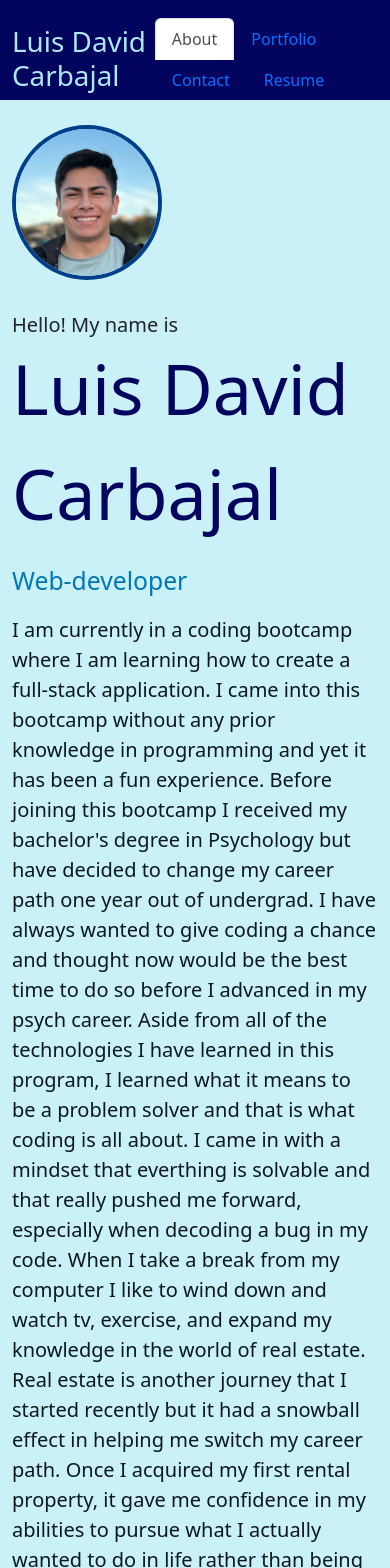
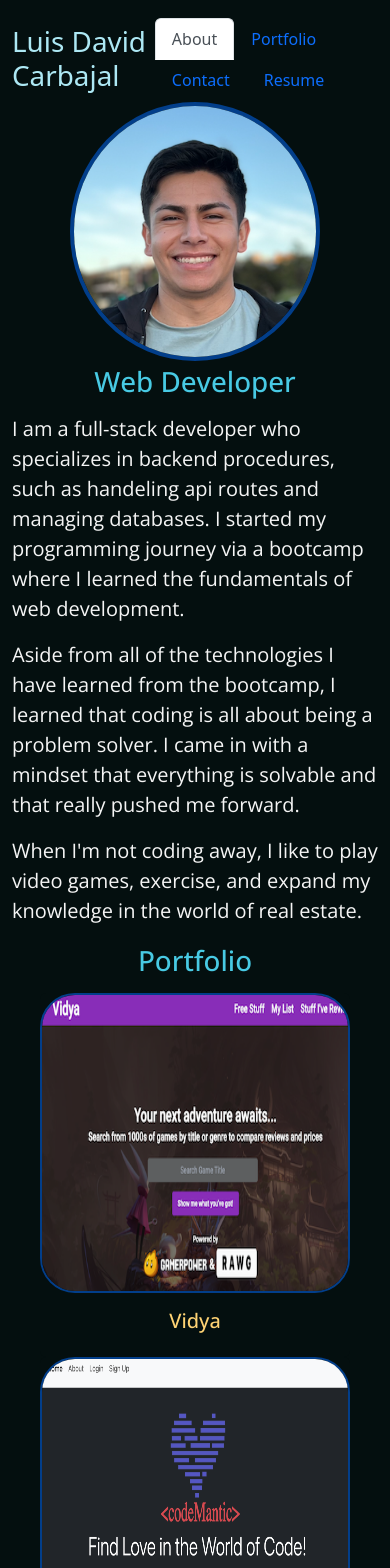
Before and after one commit to Luis00809/Portfolio, a React (Vite) app: page / in a window 390 px wide. Shown: the top 1568 px of the page. Built offline with nearby package versions, Linux system fonts and the light colour scheme; no server answers.

Commit message:
responsiveness

```diff
--- a/index.html
+++ b/index.html
@@ -3,6 +3,9 @@
   <head>
     <meta charset="UTF-8" />
     <meta name="viewport" content="width=device-width, initial-scale=1.0" />
+    <link rel="preconnect" href="https://fonts.googleapis.com">
+    <link rel="preconnect" href="https://fonts.gstatic.com" crossorigin>
+    <link href="https://fonts.googleapis.com/css2?family=Lato:wght@300&family=Open+Sans:ital,wght@0,300;0,400;0,500;0,600;1,300;1,400;1,500;1,600;1,800&display=swap" rel="stylesheet">
     <title>Luis Carbajal Portfolio</title>
   </head>
   <body>
--- a/package.json
+++ b/package.json
@@ -16,8 +16,13 @@
   "dependencies": {
     "bootstrap": "^5.2.3",
     "emailjs-com": "^3.2.0",
+    "framer-motion": "^10.16.16",
+    "popmotion": "^11.0.5",
     "react": "^18.2.0",
+    "react-bootstrap": "^2.7.4",
     "react-dom": "^18.2.0",
+    "react-intersection-observer": "^9.5.3",
+    "react-responsive": "^9.0.2",
     "react-router-dom": "^6.10.0"
   },
   "devDependencies": {
--- a/src/App.jsx
+++ b/src/App.jsx
@@ -1,6 +1,9 @@
+import 'bootstrap/dist/css/bootstrap.min.css';
+
 import { Outlet } from "react-router-dom";
 import Nav from './components/UI/Navbar';
 import Footer from './components/UI/footer';
+
 
 function App() {
     return (
--- a/src/components/UI/CardList.jsx
+++ b/src/components/UI/CardList.jsx
@@ -1,3 +1,10 @@
+import { motion, useAnimation } from "framer-motion";
+import { useInView } from "react-intersection-observer";
+import { useEffect } from "react";
+
+
+
+
 
 const styles = {
     size: {
@@ -12,11 +19,12 @@ const styles = {
 
     },
     title: {
-       color: "rgb(0, 119, 182)",
-       fontSize: "20px"
+       color: "rgb(255, 211, 116)",
+       fontSize: "20px",
+       fontFamily: 'open sans',
     },
     backColor: {
-        background: "rgb(202, 240, 248)",
+        background: "rgb(4, 15, 15)",
         border: 'none',
     }
 
@@ -24,22 +32,57 @@ const styles = {
 }
 
 function Cardlist(props) {
+
+    const { ref, inView } = useInView({
+        triggerOnce: true, // Change this if you want the animation to trigger again whenever it comes in view
+      });
+
+      const animation = useAnimation();
+
+      useEffect(() => {
+        if (inView) {
+          animation.start("show");
+        }
+      }, [inView, animation]);
+
       return (
         <div className="container ">
           <div className="d-flex flex-wrap justify-content-center gx-2">
             {props.project.map(item => (
-                   <div style={styles.backColor} key={item.id} className="card col-md-6 col-lg-4 d-flex flex-column align-items-center" >
+              <motion.div
+                ref={ref}
+                animate={animation}
+                initial="hidden"
+                variants={{
+                    hidden: {
+                        opacity: 0,
+                        x: '-100%',
+                        transition: { duration: 2 }
+                      },
+                      show: {
+                        opacity: 1,
+                        x: '0',
+                        transition: { duration: 1, staggerChildren: 3 }
+
+                      },
+                }}
+                style={styles.backColor}
+                key={item.id}
+                className="card col-md-6 col-lg-4 d-flex flex-column align-items-center stagger "
+              >
+                <div className="image-container">
                   <a target="_blank" href={item.link}>
-                        <img style={styles.size} src={item.src} className="card-img-top" alt={item.name}/>
+                    <img src={item.src} className="card-img-top portCard" alt={item.name}/>
                   </a>
+                </div>
                 <div className="card-body">
                   <h5 style={styles.title} className="card-title text-center ">{item.name}</h5>
                 </div>
-                   </div>
+              </motion.div>
             ))}
           </div>
         </div>
-    )
+      );
      };
 
 
--- /dev/null
+++ b/src/components/UI/Heading.jsx
@@ -0,0 +1,39 @@
+import { useInView } from 'react-intersection-observer';
+import { motion } from 'framer-motion';
+
+const style = {
+    heading: {
+        color: 'rgb(72, 202, 228)',
+        fontFamily: 'open sans',
+    }
+
+}
+
+const HeadingAnimation = ({ label, classH }) => {
+
+    const [ref, inView] = useInView({
+        triggerOnce: true,
+    });
+
+    const variants = {
+        hidden: { opacity: 0, },
+        show: { opacity: 1,  transition: { duration: 3 }
+    },
+    };
+
+    return (
+        <motion.h1
+            style={style.heading}
+            className={classH}
+            ref={ref}
+            variants={variants}
+            initial='hidden'
+            animate= {inView ? 'show' : 'hidden'}
+
+        >
+            {label}
+        </motion.h1>
+    )
+};
+
+export default HeadingAnimation;
--- a/src/components/UI/Navbar.jsx
+++ b/src/components/UI/Navbar.jsx
@@ -4,7 +4,7 @@ import "../../styles/navbar.css";
 const styles = {
   nav: {
     height: '100px',
-    background: "rgb(3, 4, 94)",
+    // background: "rgb(3, 4, 94)",
   },
   name: {
     color: "rgb(173, 232, 244)"
--- a/src/components/UI/skillsList.jsx
+++ b/src/components/UI/skillsList.jsx
@@ -1,14 +1,117 @@
-function SkillsList(props) {
-    return (
-        <div className="text-center" >
-            <ul >
-                {props.skills.map(item => (
-                <li id="skillsList" key={item.id}>{item.devSkill}</li>
-                ))}
-            </ul>
+import * as React from "react";
+import { useState } from "react";
+import { motion, AnimatePresence } from "framer-motion";
+import { wrap } from "popmotion";
 
-        </div>
-    );
+const skillsImages = [
+
+    {
+        id: 2,
+        src: "https://static.vecteezy.com/system/resources/previews/027/127/463/original/javascript-logo-javascript-icon-transparent-free-png.png"
+    },
+    {
+        id: 3,
+        src: "https://www.w3.org/html/logo/downloads/HTML5_1Color_Black.png"
+    },
+    {
+        id: 4,
+        src: "https://upload.wikimedia.org/wikipedia/commons/thumb/6/62/CSS3_logo.svg/800px-CSS3_logo.svg.png"
+    },
+    {
+        id: 5,
+        src: "https://cdn-icons-png.flaticon.com/512/4299/4299956.png"
+    },
+    {
+        id: 6,
+        src: "https://upload.wikimedia.org/wikipedia/commons/thumb/a/a7/React-icon.svg/2300px-React-icon.svg.png"
+    },
+    {
+        id: 7,
+        src: "https://upload.wikimedia.org/wikipedia/commons/thumb/7/70/Font_Awesome_5_brands_node-js.svg/1200px-Font_Awesome_5_brands_node-js.svg.png"
+    },
+
+]
+
+const style = {
+  skillImg: {
+    width: "300px",
+    height: "300px",
+  },
+
+}
+const variants = {
+  enter: (direction) => {
+    return {
+      x: direction > 0 ? 1000 : -1000,
+      opacity: 0
+    };
+  },
+  center: {
+    zIndex: 1,
+    x: 0,
+    opacity: 1
+  },
+  exit: (direction) => {
+    return {
+      zIndex: 0,
+      x: direction < 0 ? 1000 : -1000,
+      opacity: 0
+    };
+  }
+};
+
+const swipeConfidenceThreshold = 10000;
+const swipePower = (offset, velocity) => {
+  return Math.abs(offset) * velocity;
+};
+
+export const SkillsList = () => {
+  const [[page, direction], setPage] = useState([0, 0]);
+
+  const imageIndex = wrap(0, skillsImages.length, page);
+
+  const paginate = (newDirection) => {
+    setPage([page + newDirection, newDirection]);
+  };
+
+  return (
+    <>
+      <AnimatePresence initial={false} custom={direction}>
+        <motion.img
+          key={page}
+          src={skillsImages[imageIndex].src}
+          style={style.skillImg}
+          custom={direction}
+          variants={variants}
+          initial="enter"
+          animate="center"
+          exit="exit"
+          transition={{
+            x: { type: "tween", duration: 0.5 },
+            opacity: { duration: 0.2 }
+          }}
+          drag="x"
+          dragConstraints={{ left: 0, right: 0 }}
+          dragElastic={1}
+          onDragEnd={(e, { offset, velocity }) => {
+            const swipe = swipePower(offset.x, velocity.x);
+
+            if (swipe < -swipeConfidenceThreshold) {
+              paginate(1);
+            } else if (swipe > swipeConfidenceThreshold) {
+              paginate(-1);
+            }
+          }}
+        />
+      </AnimatePresence>
+      <div  className="next" onClick={() => paginate(1)}>
+        {"‣"}
+      </div>
+      <div  className="prev" onClick={() => paginate(-1)}>
+        {"‣"}
+      </div>
+    </>
+  );
 };
 
 export default SkillsList;
--- a/src/index.css
+++ b/src/index.css
@@ -1,6 +1,4 @@
 body {
-    min-height: 100vh;
-    display: flex;
-    flex-direction: column;
-    background-color: rgb(202, 240, 248);
+    background-color: rgb(4, 15, 15);
+
 }
--- a/src/pages/About.jsx
+++ b/src/pages/About.jsx
@@ -1,8 +1,18 @@
 import Cardlist from '../components/UI/CardList';
 import SkillsList from "../components/UI/skillsList";
+import { motion } from 'framer-motion';
+import HeadingAnimation from '../components/UI/Heading'
+
+import Container from 'react-bootstrap/Container';
+import Row from 'react-bootstrap/Row';
+import Col from 'react-bootstrap/Col';
+import { useMediaQuery } from 'react-responsive';
+
+
 
 import { useState, useRef } from 'react';
 import emailjs from 'emailjs-com';
+
 
 import "../styles/resume.css";
 
@@ -59,36 +69,39 @@ const styles = {
     image: {
         borderRadius: "50%",
         border: "4px solid rgb(2, 62, 138)",
-        marginBottom: '10px',
-        marginTop: '25px',
-        width: "150px"
+        width: "250px",
+        height: '30%'
     },
     nameP: {
         fontSize: '70px',
-        color: "rgb(3, 4, 94)",
+        color: "rgb(255, 255, 255)",
+        fontFamily: 'open sans',
+
 
     },
     pHeight: {
         height: '12px'
     },
     pColor: {
-        color: "rgb(12, 24, 33)",
-
+        color: "rgb(245, 245, 245)",
+        fontFamily: 'open sans',
     },
-    subHead:{
-        color: 'rgb(0, 119, 182)',
+    messageValues: {
+        color: "rgb(4, 15, 15)",
+        fontFamily: 'open sans',
+    },
+    inputColor: {
+        fontFamily: 'open sans',
+        color: 'rgb(4, 15, 15)'
     },
     greet: {
         position: 'relative',
-        top: '20px'
-    },
-    margin: {
-        margin: '2rem',
-        color: "rgb(3, 4, 94)"
+        top: '20px',
+        color: 'rgb(72, 202, 228)',
+        fontFamily: 'open sans',
+
     },
     box: {
-        // border: "2px solid black",
-        // marginTop: "8rem",
         flexGrow: 1
     },
     parentBox: {
@@ -96,9 +109,6 @@ const styles = {
        flexDirection: 'column',
        width: "100%",
        height: "610px"
-    },
-    header: {
-        color: "rgb(3, 4, 94)"
     },
     errorText: {
         color: "red",
@@ -108,6 +118,27 @@ const styles = {
         width: "100px",
         height: "100px",
     },
+    containerEl: {
+        height: '100vh',
+        width: '100%'
+    },
+    inBetweenSizes: {
+        height: '140vh',
+        width: '100%'
+    },
+    smallScreen: {
+        height: '260vh',
+        width: '100%'
+    },
+    contactS: {
+        height: '40vh',
+        width: '100%'
+    },
+    resume: {
+        color: 'rgb(72, 202, 228)',
+        fontFamily: 'open sans',
+    },
+
 }
 
 export default function About() {
@@ -120,6 +151,10 @@ export default function About() {
     const SERVICE_ID = import.meta.env.VITE_REACT_APP_SERVICE_ID
     const TEMPLATE_ID = import.meta.env.VITE_REACT_APP_TEMPLATE_ID
 
+    const isMediumScreen = useMediaQuery({query: '(max-width: 991px)' });
+
+    const isSmallScreen = useMediaQuery({ query: '(max-width: 767px)' });
+    const isInBetweenSizes = useMediaQuery({ query: '(min-width: 768px) and (max-width: 991px)' });
 
 
     const handleInputChange = (e) => {
@@ -169,57 +204,86 @@ export default function About() {
 
     return (
     <div>
-        <div className="container d-flex">
-            <div className="row">
-                <div>
+        <Container  >
+            <div style={styles.containerEl}>
+                <Row className=' h-100 d-flex align-items-center'>
+                    <Col m={12} lg={4}   >
+                        <div className=' d-flex justify-content-center '>
                             <img style={styles.image} src="../assets/images/Photo for badge .png" alt="Picture of Luis David Carbajal"/>
                         </div>
-                <div className=" col-sm-12">
-                    <p style={styles.greet} className="fs-5 "> Hello! My name is </p>
-                    <p style={styles.nameP} >Luis David Carbajal</p>
-                    <p style={styles.subHead} className="fs-2">Web-developer</p>
+                    </Col>
+                    <Col>
+                        <div>
+                            {/* <p style={styles.greet} className="fs-5 "> Hello! My name is </p>
+                            <p style={styles.nameP} >Luis David Carbajal</p> */}
+                            <HeadingAnimation classH={isMediumScreen? 'mb-3 text-center' : 'mb-3'} label={'Web Developer'} />
                             <p style={styles.pColor} className="fs-5">
-                        I am currently in a coding bootcamp where I am learning how to create a full-stack application.
-                        I came into this bootcamp without any prior knowledge in programming and yet it has been a fun experience.
-                        Before joining this bootcamp I received my bachelor's degree in Psychology but have decided to change my career path one year out of undergrad.
-                        I have always wanted to give coding a chance and thought now would be the best time to do so before I advanced in my psych career. Aside
-                        from all of the technologies I have learned in this program, I learned what it means to be a problem solver and that is what coding is all about.
-                        I came in with a mindset that everthing is solvable and that really pushed me forward, especially when decoding a bug in my code.
-                        When I take a break from my computer I like to wind down and watch tv, exercise, and expand my knowledge in the world of real estate.
-                        Real estate is another journey that I started recently but it had a snowball effect in helping me switch my career path.
-                        Once I acquired my first rental property, it gave me confidence in my abilities to pursue what I actually wanted to do in life rather than being hesitant to start.
-                        I know there's going to be frustrating nights ahead, but I am excited for the journey.
+                                I am a full-stack developer who specializes in backend procedures, such as handeling api routes and managing databases.
+                                I started my programming journey via a bootcamp where I learned the fundamentals of web development.
+                            </p>
+                            <p style={styles.pColor} className="fs-5">
+                                Aside from all of the technologies I have learned from the bootcamp, I learned that coding is all about being a problem solver.
+                                I came in with a mindset that everything is solvable and that really pushed me forward.
+                            </p>
+                            <p style={styles.pColor} className="fs-5">
+                                When I'm not coding away, I like to play video games, exercise, and expand my knowledge in the world of real estate.
                             </p>
                         </div>
-
-            </div>
+                    </Col>
+                </Row>
             </div>
 
-        <div>
-            <h1 style={styles.margin} className='text-center'>Portfolio</h1>
+
+            {/* portfolio */}
+            <div style={isSmallScreen ? styles.smallScreen : isInBetweenSizes ? styles.inBetweenSizes : styles.containerEl}>
+                <Row >
+                    <Col>
+                        <HeadingAnimation classH={'text-center mb-3'} label={'Portfolio'} />
+                    </Col>
+                </Row>
+                <Row>
+                    <Col>
                         <Cardlist project={project} />
+                    </Col>
+                </Row>
             </div>
+            {/* portfolio */}
 
-        <div className='bg-danger'>
-            <img style={styles.imgSize}  src="https://static.vecteezy.com/system/resources/previews/027/127/463/original/javascript-logo-javascript-icon-transparent-free-png.png"/>
-            <img style={styles.imgSize} src='https://www.w3.org/html/logo/downloads/HTML5_1Color_Black.png' />
-            <img style={styles.imgSize} src='https://upload.wikimedia.org/wikipedia/commons/thumb/6/62/CSS3_logo.svg/800px-CSS3_logo.svg.png' />
-            <img style={styles.imgSize} src='https://cdn-icons-png.flaticon.com/512/4299/4299956.png' />
-            <img style={styles.imgSize} src='https://upload.wikimedia.org/wikipedia/commons/thumb/a/a7/React-icon.svg/2300px-React-icon.svg.png' />
-            <img style={styles.imgSize} src='https://upload.wikimedia.org/wikipedia/commons/thumb/7/70/Font_Awesome_5_brands_node-js.svg/1200px-Font_Awesome_5_brands_node-js.svg.png' />
 
+            {/* skills */}
+            <div style={styles.containerEl} className=' d-flex flex-column justify-content-center'>
+                <Row>
+                    <Col>
+                        <div >
+                            <HeadingAnimation classH={'mb-3 text-center'} label={'Skills'} />
                         </div>
+                    </Col>
+                </Row>
+                <Row>
+                    <Col>
+                        <div className='skills-container'>
+                            <SkillsList />
+                        </div>
+                    </Col>
+                </Row>
+            </div>
+            {/* skills */}
 
+
+            {/* contact form */}
+            <div style={styles.contactS}>
+                <Row>
+                    <Col>
                         <div style={styles.parentBox}>
                             <div style={styles.box} className='container'>
-                <h1 style={styles.header} className='text-center mb-5 mt-5'>Contact Me</h1>
+                            <HeadingAnimation classH={'mb-3 text-center'} label={'Contact Me'} />
                                 <form ref={form} onSubmit={handleSubmit}>
                                         <div className="mb-3 text-center">
                                             <label style={styles.pColor} htmlFor="exampleInputEmail1" className="  form-label">Name:</label>
                                             <input
                                                 value={name}
                                                 name='name'
-                                style={styles.pColor}
+                                                style={styles.inputColor}
                                                 onChange={handleInputChange}
                                                 type='text'
                                                 placeholder='name'
@@ -231,7 +295,7 @@ export default function About() {
                                         <label style={styles.pColor} htmlFor="exampleInputEmail1" className="form-label">Email:</label>
                                         <input
                                                 value={email}
-                                style={styles.pColor}
+                                                style={styles.inputColor}
                                                 name='email'
                                                 onChange={handleInputChange}
                                                 type='email'
@@ -241,10 +305,10 @@ export default function About() {
                                     </div>
 
                                     <div className="input-group">
-                        <span style={styles.pColor} className="input-group-text">Message:</span>
+                                        <span style={styles.messageValues} className="input-group-text">Message:</span>
                                         <textarea
                                                 className="form-control"
-                                style={styles.pColor}
+                                                style={styles.inputColor}
                                                 value={message}
                                                 name='message'
                                                 onChange={handleInputChange}
@@ -253,7 +317,7 @@ export default function About() {
 
                                         </textarea>
                                     </div>
-                    <div className='d-flex justify-content-center '>
+                                    <div className='d-flex justify-content-center test '>
                                         <button type="submit" className="btn btn-primary mt-3">Submit</button>
                                     </div>
                                 </form>
@@ -264,11 +328,19 @@ export default function About() {
                                 )}
                             </div>
                         </div>
+                    </Col>
+                    <Col xs={12}>
+                        <div>
+                            <h2 style={styles.pColor} className="text-center">Download my <span style={styles.resume}><a href="../assets/resume/DAVID_CARBAJAL_RESUME.pdf" download>Resume</a></span></h2>
+                        </div>
+                    </Col>
+                </Row>
+            </div>
+            {/* contact form */}
 
-        <div>
-            <h2 className="text-center">Download my <a href="../assets/resume/DAVID_CARBAJAL_RESUME.pdf" download>Resume</a></h2>
-        </div>
+            {/* resume */}
 
+        </Container>
     </div>
     )
 }
--- a/src/styles/resume.css
+++ b/src/styles/resume.css
@@ -1,3 +1,19 @@
+
+@keyframes slideR {
+    from {
+        transform: translateX(-300px);
+    }
+
+    to {
+        transform: translateX(0);
+    }
+}
+
+.animateTest {
+    animation: slideR 2s ease-in;
+}
+
+
 p {
     font-size: 10px;
 }
@@ -22,7 +38,7 @@ h5 {
     display: inline;
     font-size: 15px;
     padding: 10px;
-    width: 100%;
+    width: 50%;
 }
 
 #contactInfo li {
@@ -33,7 +49,7 @@ h5 {
 
 
 /* styling for experience && pro summary */
-#experienceSection {
+/* #experienceSection {
     height: 90%;
     width: 100%
 }
@@ -44,15 +60,120 @@ h5 {
 
 #proSummary {
     line-height: 2rem;
-}
+} */
 .innerBox {
     width: 50%;
     display: flex;
     justify-content: center;
    }
 
-@media (max-width: 768px) {
+
+.portCard {
+    width: 310px;
+    height: 300px;
+    border: 2px solid rgb(2, 62, 138);
+    border-radius: 35px;
+
+}
+
+
+
+ .image-container {
+    position: relative;
+    display: inline-block;
+
+ }
+
+ .image-container::after {
+    content: "";
+    background: rgba(250, 0, 0, 0.2); /* This is the color of the overlay */
+    position: absolute;
+    top: 0;
+    left: 0;
+    right: 0;
+    bottom: 0;
+    opacity: 0;
+    transition: opacity 0.3s ease;
+    border-radius: 35px;
+
+  }
+
+ .image-container:hover::after {
+    opacity: 1;
+    border-radius: 35px;
+    transform: translateY(-15px);
+
+ }
+ .image-container:hover .portCard {
+    transform: translateY(-15px);
+    border-color: red;
+ }
+
+.test:hover {
+    transform: translateY(-10px);
+    transition-duration: 2s;
+
+}
+
+/* skills animations */
+.skills-container {
+    width: 50vw;
+    height: 40vh;
+    position: relative;
+    display: flex;
+    justify-content: center;
+    align-items: center;
+    margin: auto;
+  }
+
+  .next,
+  .prev {
+    /* top: calc(50% - 20px); */
+    position: absolute;
+    background: white;
+    border-radius: 30px;
+    width: 40px;
+    height: 40px;
+    display: flex;
+    justify-content: center;
+    align-items: center;
+    user-select: none;
+    cursor: pointer;
+    font-weight: bold;
+    font-size: 18px;
+    z-index: 2;
+  }
+
+  .next {
+    right: 2px;
+  }
+
+  .prev {
+    left: 2px;
+    transform: scale(-1);
+  }
+
+
+  .refresh {
+    padding: 10px;
+    position: absolute;
+    background: rgba(0, 0, 0, 0.4);
+    border-radius: 10px;
+    width: 20px;
+    height: 20px;
+    top: 10px;
+    right: 10px;
+    display: flex;
+    justify-content: center;
+    align-items: center;
+    cursor: pointer;
+  }
+  /* skills animations */
+
+
+
+/* @media (max-width: 768px) {
     .innerBox {
       width: 100%;
     }
-   }
+   } */
```
Also changed, not shown: 1 other file (tests, documents, lock files or other folders). Lines whose indentation alone changed are shown as unchanged.
